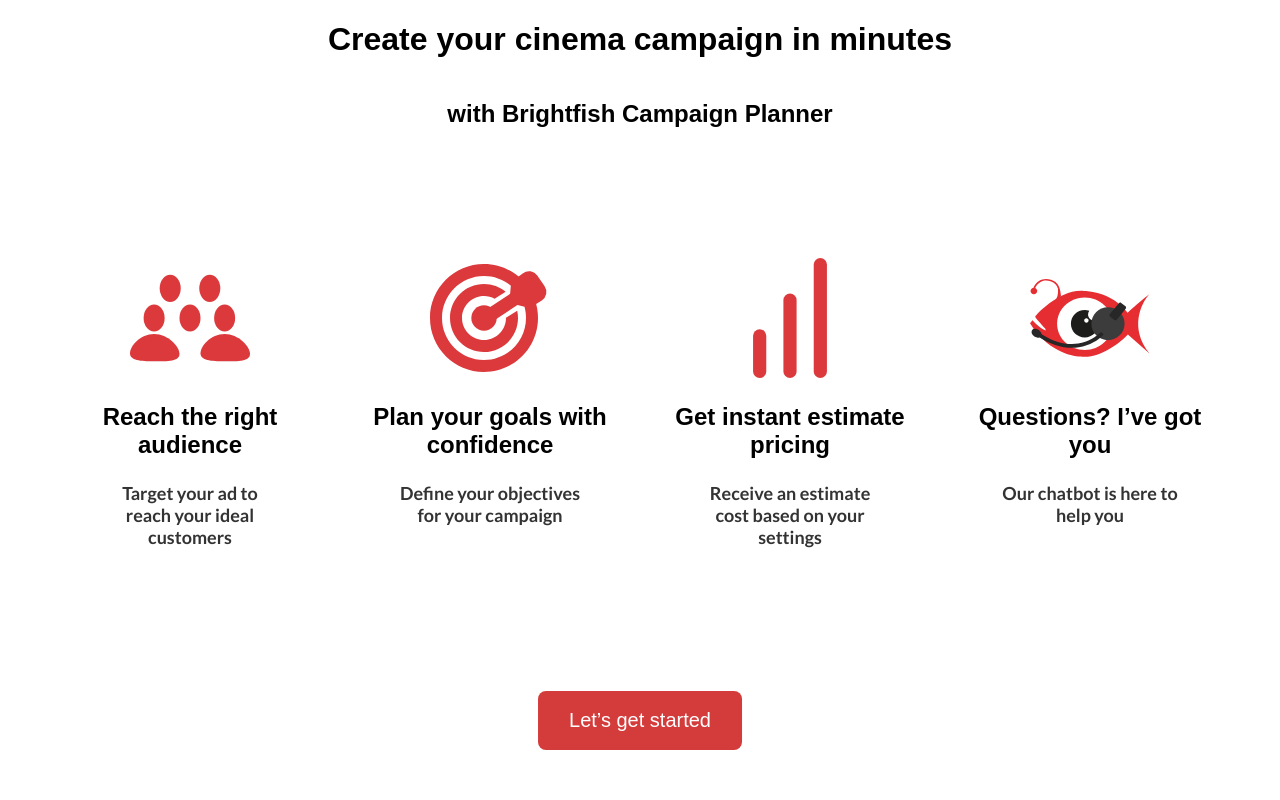
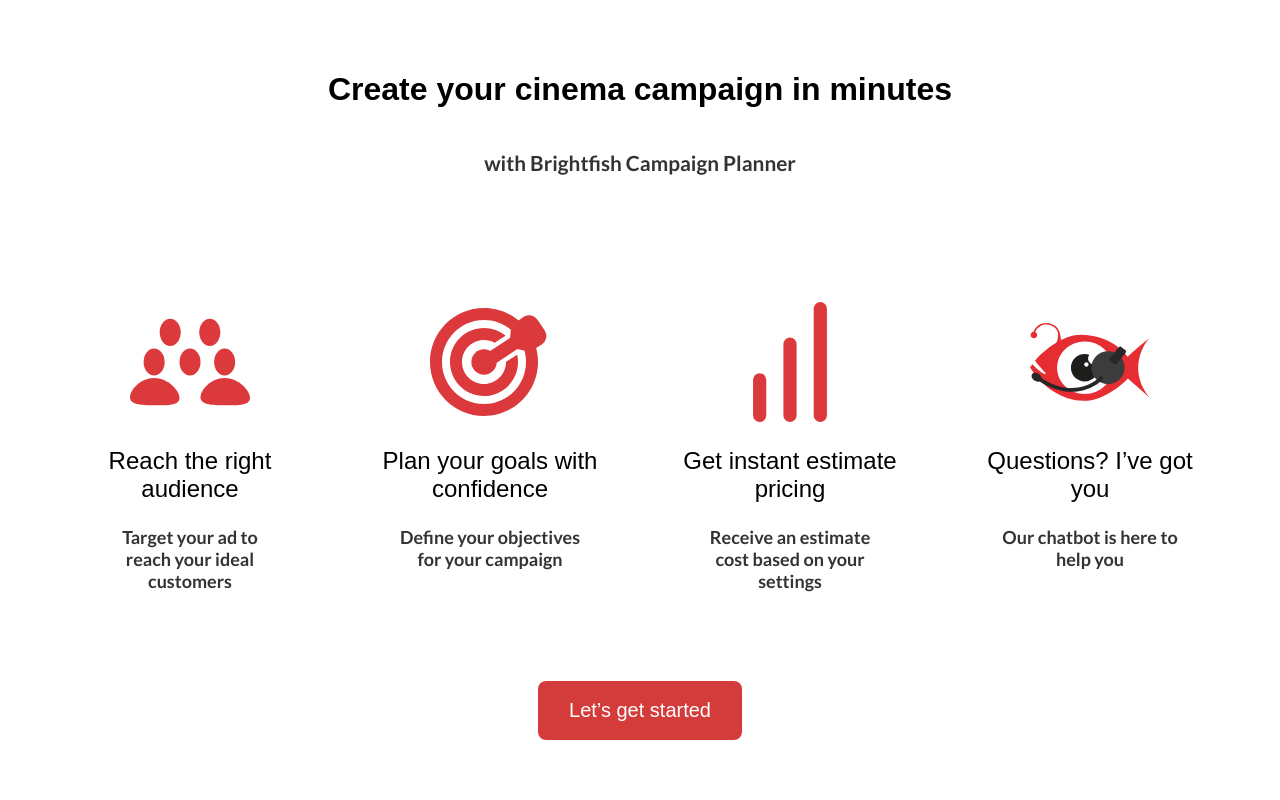
Before and after one commit to tiebocroons/Brightfish-Campaign, a PHP site: page /Welcome.html in a window 1280 px wide. Run offline with PHP 8.4, Linux system fonts and the light colour scheme; some web fonts are replaced.

Commit message:
style: Update font-family and add subheadline style in Welcome.css

```diff
--- a/CSS/Welcome.css
+++ b/CSS/Welcome.css
@@ -16,11 +16,18 @@ body {
 }
 
 .main-container {
+  margin-top: 50px;
   display: flex;
   flex-direction: column;
   align-items: center;
-  min-height: 100vh;
   font-family: 'Days One', sans-serif;
+}
+.subheadline {
+  font-family: 'lato', sans-serif;
+  font-size: 1.3rem;
+  font-weight: lighter;
+  margin-top: 20px;
+  color: #333;
 }
 section {
   display: flex;
@@ -51,6 +58,7 @@ section {
 .benefit {
   font-family: 'Days One', sans-serif;
   font-size: 24px;
+  font-weight: lighter;
   margin: 10px 0 5px;
 }
 
@@ -75,7 +83,7 @@ section {
   font-size: 20px;
   text-decoration: none;
   position: absolute;
-  bottom: 50px;
+  bottom: 60px;
   left: 50%;
   transform: translateX(-50%);
   transition: all 0.3s ease;
```
